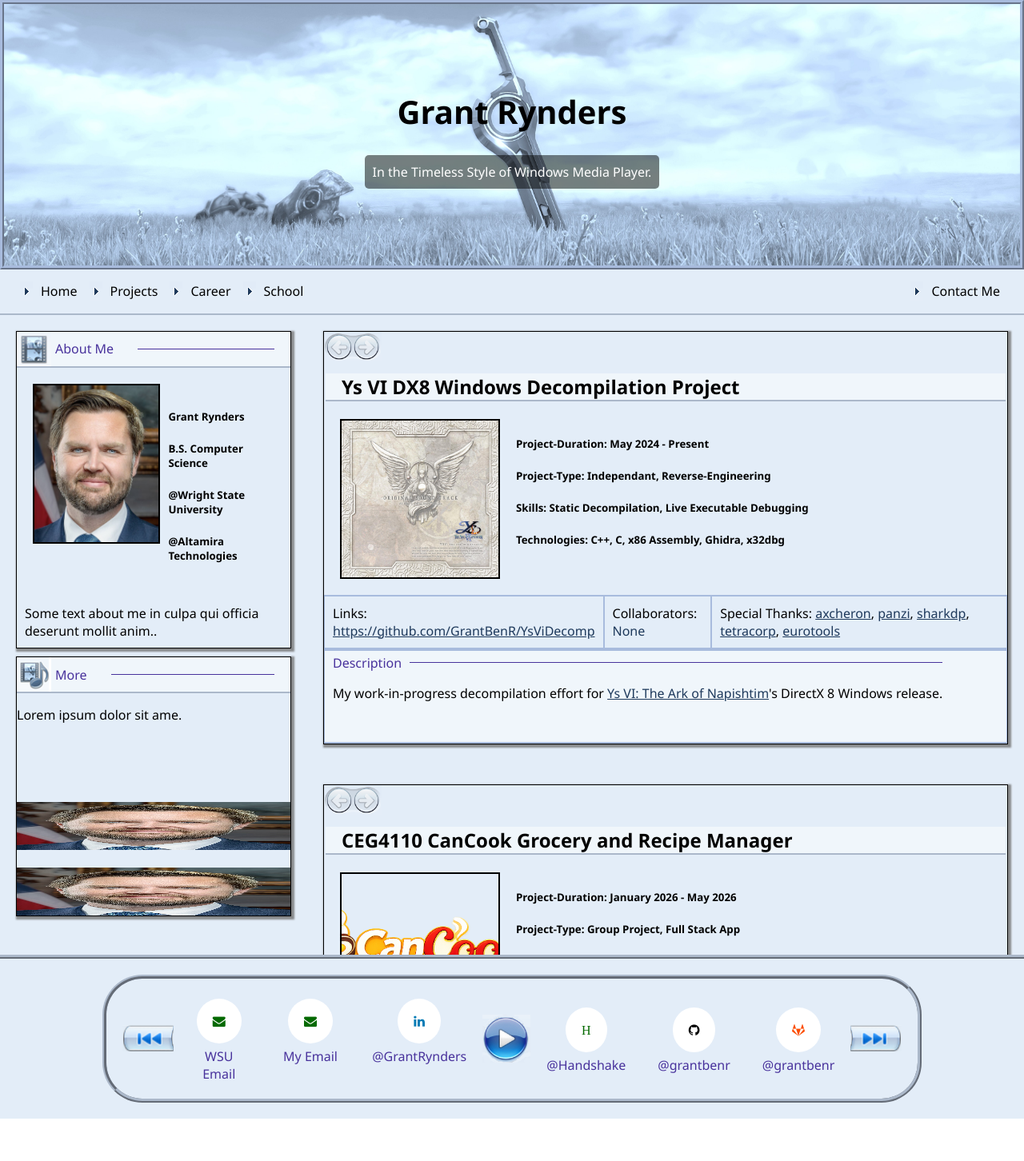
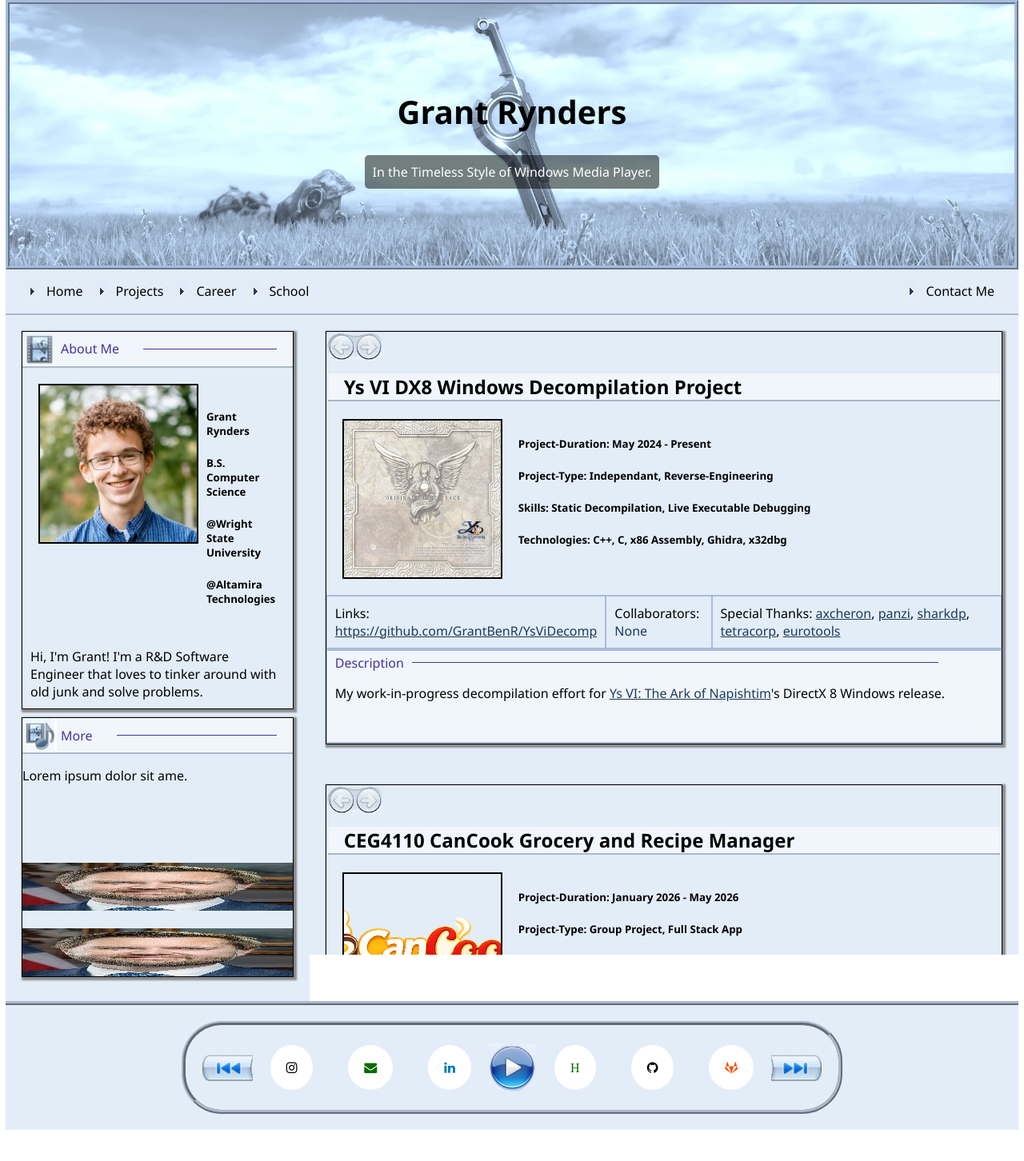
Before and after one commit to GrantBenR/grantbenr.github.io, a Jekyll site: the page index.html, which Jekyll copies as it is, in a window 1280 px wide. Shown: the top 1452 px of the page at 80% size. Built offline with Jekyll 4.4.1, drawn with Linux system fonts in a browser that asks for light colours.

Commit message:
8_25 - general index updates

```diff
--- a/assets/css/index.scss
+++ b/assets/css/index.scss
@@ -14,6 +14,7 @@
 body {
   font-family: Arial, Helvetica, sans-serif;
   margin: 0;
+  padding: 0 7px 0px 7px;
 }
 .highlight_text {
     color: $font-color-2;
@@ -172,6 +173,11 @@
 }
 .social_link_text {
   color: $font-color-3;
+}
+.social_circle {
+  background-color: #FFFFFF;
+  border-color: $shadow-color-2;
+  border-width: 1px;
 }
 .fa {
   padding: 20px;
@@ -416,6 +422,8 @@
   background-color: $background-color-1;
   padding: 20px;
   height: 800px;
+
+  scrollbar-width: auto;
+  scrollbar-color: #000000;
   overflow-y: auto;
-
 }
--- a/assets/css/school.scss
+++ b/assets/css/school.scss
@@ -39,7 +39,16 @@
     display:flex;
     justify-content: center;
     align-items: center;
-    font-weight: bold;
+    color: $school-font-color-1;
+    background-image: url("/assets/images/school/ysvi_back3.png");
+    background-repeat: no-repeat;
+    background-position: center;
+    width:100%;
+    height:70px;
+    padding:0px;
+    margin:0px;
+    font-size:20px;
+    text-decoration: underline;
 
 }
 .sections {
@@ -51,7 +60,17 @@
 .school_section {
 }
 .school_section_header {
-
+    display:flex;
+    justify-content: center;
+    align-items: center;
+    color: $school-font-color-1;
+    // background-image: url("/assets/images/school/ysvi_back3.png");
+    // background-repeat: no-repeat;
+    // background-position: center;
+    width:100%;
+    height:70px;
+    padding:0px;
+    margin:0px;
 }
 
 .class_title_div {
--- a/index.html
+++ b/index.html
@@ -53,7 +53,7 @@
           </div>
         </div>
         <div class="index_about_img_main_div">
-            <img class="index_about_img_main" alt="Photo of Grant Rynders" src="/assets/images/header/header_icon.jpg">
+            <img class="index_about_img_main" alt="Photo of Grant Rynders" src="/assets/images/header/hsme.jpg">
             <div class="about_img_text">
               <h5>Grant Rynders</h5>
               <h5>B.S. Computer Science</h5>
@@ -62,7 +62,7 @@
             </div>
         </div>
         <div class="about_paragraph">
-          Some text about me in culpa qui officia deserunt mollit anim..
+          Hi, I'm Grant! I'm a R&D Software Engineer that loves to tinker around with old junk and solve problems.
         </div>
       </div>
       <div class="about_section">
@@ -399,31 +399,30 @@
       <div class="left_skip"></div>
       <div class="footer_links">
         <div class="social_link">
-          <a href="mailto:rynders.3@wright.edu" class="fa fa-envelope"></a>
-          <div class="social_link_text">WSU Email</div>
+          <a href="https://www.instagram.com/grantrynders/" class="fa fa-instagram social_circle"></a>
         </div>
         <div class="social_link">
-          <a href="mailto:grantrynders@outlook.com" class="fa fa-envelope"></a>
-          <div class="social_link_text">My Email</div>
+          <a href="mailto:grantrynders@outlook.com" class="fa fa-envelope social_circle"></a>
+          <!-- <div class="social_link_text">My Email</div> -->
         </div>
         <div class="social_link">
-          <a href="www.linkedin.com/in/grant-rynders-334236271" class="fa fa-linkedin"></a>
-          <div class="social_link_text">@GrantRynders</div>
+          <a href="www.linkedin.com/in/grant-rynders-334236271" class="fa fa-linkedin social_circle"></a>
+          <!-- <div class="social_link_text">@GrantRynders</div> -->
         </div>
       </div>
       <div class="play_button"></div>
       <div class="footer_links">
         <div class="social_link">
-          <a href="https://wright.joinhandshake.com/profiles/ftz3uc" class="fa fa-handshake">H</a>
-          <div class="social_link_text">@Handshake</div>
+          <a href="https://wright.joinhandshake.com/profiles/ftz3uc" class="fa fa-handshake social_circle">H</a>
+          <!-- <div class="social_link_text">@Handshake</div> -->
         </div>
         <div class="social_link">
-          <a href="https://github.com/grantbenr" class="fa fa-github"></a>
-          <div class="social_link_text">@grantbenr</div>
+          <a href="https://github.com/grantbenr" class="fa fa-github social_circle"></a>
+          <!-- <div class="social_link_text">@grantbenr</div> -->
         </div>
         <div class="social_link">
-          <a href="https://gitlab.com/GrantBenR" class="fa fa-gitlab"></a>
-          <div class="social_link_text">@grantbenr</div>
+          <a href="https://gitlab.com/GrantBenR" class="fa fa-gitlab social_circle"></a>
+          <!-- <div class="social_link_text">@grantbenr</div> -->
         </div>
       </div>
       <div class="right_skip"></div>
```
Also changed, not shown: assets/images/header/hsme.jpg (added).
